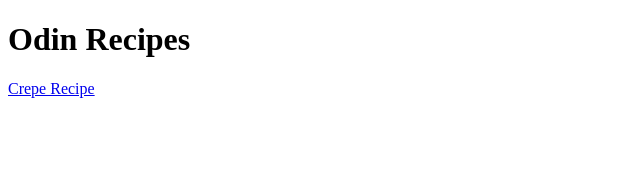
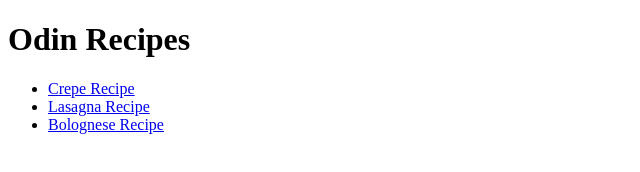
Before and after one commit to jacobglodde/odinrecipes, a plain HTML site: page index.html in a window 1280 px wide. Shown: the whole page, without its empty margins (0-640 px from the left). Drawn offline with Linux system fonts and the light colour scheme.

Commit message:
Link recipe pages to index.html via ul

```diff
--- a/index.html
+++ b/index.html
@@ -8,6 +8,11 @@
 </head>
 <body>
 <h1>Odin Recipes</h1>
-<p><a href="recipes/crepes">Crepe Recipe</a></p>
+<ul>
+    <li><a href="recipes/crepes">Crepe Recipe</a></li>
+    <li><a href="recipes/lasagna">Lasagna Recipe</a></li>
+    <li><a href="recipes/bolognese.html">Bolognese Recipe</a></li>
+</ul>
+
 </body>
 </html>
```
